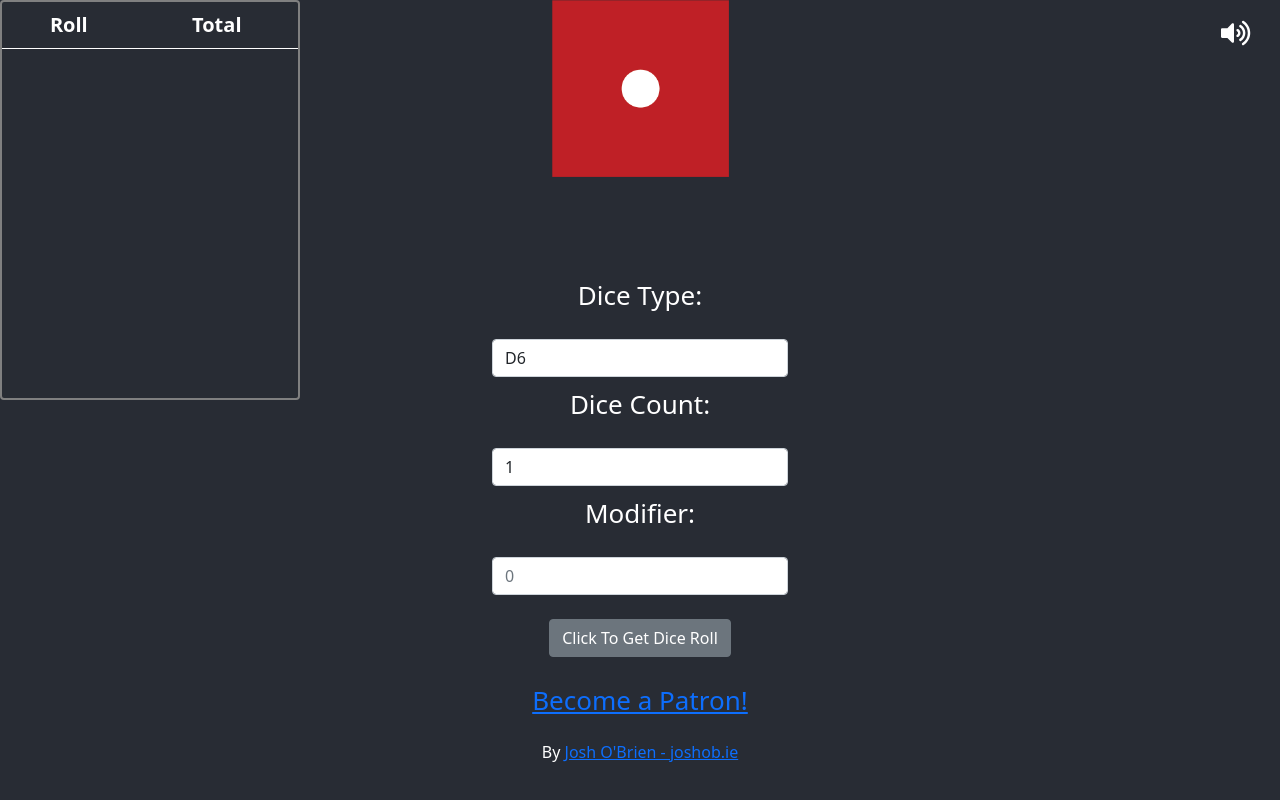
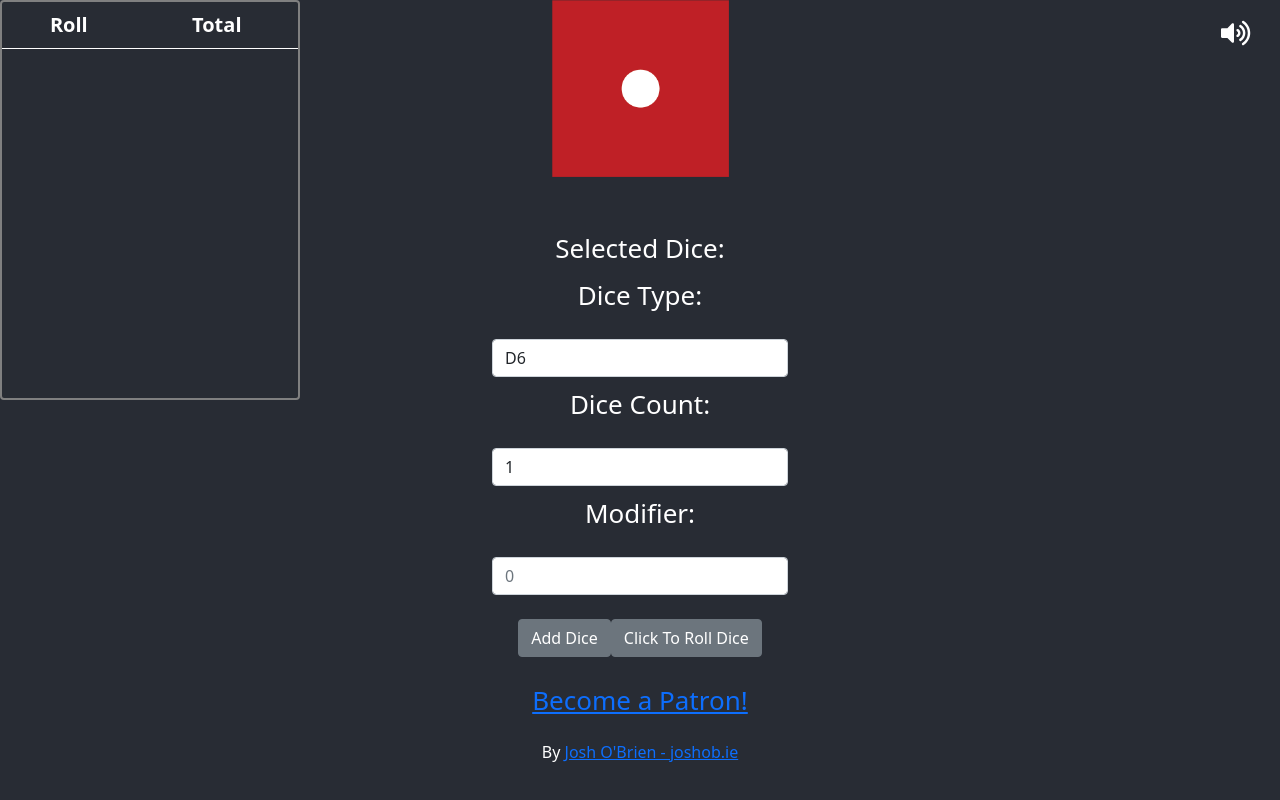
Before and after one commit to jobrien874/DiceGame, a React (Create React App) app: page / in a window 1280 px wide. Built offline with nearby package versions, Linux system fonts and the light colour scheme.

Commit message:
Edits for Adding Dice of Specific Type

```diff
--- a/src/App.css
+++ b/src/App.css
@@ -39,6 +39,10 @@
   width: 300px;
   height: 400px;
   overflow-x: scroll;
+}
+
+.ButtonContainer {
+  display: flex;
 }
 
 .DiceImage {
--- /dev/null
+++ b/src/components/buttons/Buttons.jsx
@@ -0,0 +1,32 @@
+import React from "react";
+
+const Buttons = ({ selectedDice, getDiceRoll, refreshDice, addDice }) => {
+  if (selectedDice.length === 0) {
+    return (
+      <div class="ButtonContainer">
+        <button className="btn btn-secondary mt-4" onClick={addDice}>
+          Add Dice
+        </button>
+        <button className="btn btn-secondary mt-4" onClick={getDiceRoll}>
+          Click To Roll Dice
+        </button>
+      </div>
+    );
+  } else {
+    return (
+      <div class="ButtonContainer">
+        <button className="btn btn-secondary mt-4" onClick={refreshDice}>
+          Refresh Dice
+        </button>
+        <button className="btn btn-secondary mt-4" onClick={addDice}>
+          Add Dice
+        </button>
+        <button className="btn btn-secondary mt-4" onClick={getDiceRoll}>
+          Click To Roll Selected Dice
+        </button>
+      </div>
+    );
+  }
+};
+
+export default Buttons;
--- a/src/components/dice/DiceContainer.jsx
+++ b/src/components/dice/DiceContainer.jsx
@@ -3,10 +3,22 @@ import Dice from '../dice/Dice'
 // all data via props no helper methods and such so this should be a stateless functional component - function that returns a react element - need props as a parametter
 
 //stateless functional component pass count of dice and number on dice
-const DiceContainer = ({ diceCount, diceNumber, total }) => {
+const DiceContainer = ({ diceCount, diceNumber, total, selectedDice }) => {
 
   var rows = [];
   let src = false;
+  if(selectedDice.length > 0) {
+    for (var i = 0; i < selectedDice.length; i++) {
+      try{
+        require(`../../../public/${diceNumber[i]}.png`)
+        src = `/${diceNumber[i]}.png`
+        }
+        catch(err){
+            src = false;
+        }
+        rows.push(<Dice key={i} total={total} diceNumber={diceNumber[i]} diceImage={src} />);
+    }
+  } else {
   for (var i = 0; i < diceCount; i++) {
     try{
       require(`../../../public/${diceNumber[i]}.png`)
@@ -17,6 +29,7 @@ const DiceContainer = ({ diceCount, diceNumber, total }) => {
       }
       rows.push(<Dice key={i} total={total} diceNumber={diceNumber[i]} diceImage={src} />);
   }
+}
   return (
     <div className="container-fluid DiceBoard">
       {rows}
--- a/src/components/game/Game.jsx
+++ b/src/components/game/Game.jsx
@@ -2,6 +2,7 @@ import React, { Component } from "react";
 import DiceContainer from "../dice/DiceContainer";
 import DiceResults from "../dice/DiceResults";
 import MuteButton from "../audio/MuteButton";
+import Buttons from "../buttons/Buttons"
 // import PropTypes from 'prop-types';
 
 // Class Component
@@ -12,6 +13,7 @@ class Game extends Component {
     diceNumbers: [1],
     total: 1,
     diceModifier: 0,
+    selectedDice: [],
     logPastResults: [],
     mute: false,
     maxDiceAmount: [
@@ -65,6 +67,20 @@ class Game extends Component {
   };
 
   setDiceNumbers = (diceCount) => {
+    if(diceCount.constructor === Array){
+      let diceNumbers = [];
+      let total = 0;
+      let logPastResults = this.state.logPastResults
+      let diceModifier = parseInt(this.state.diceModifier);
+      for (let i = 0; i < diceCount.length; i++) {
+        let counter = Math.floor(Math.random() * diceCount[i]) + 1 + diceModifier;
+        total += counter;
+        diceNumbers.push(counter);
+      }
+
+      logPastResults.push(total)
+      this.setState({ diceNumbers, total, logPastResults });
+    }else {
       let diceNumbers = [];
       let total = 0;
       let logPastResults = this.state.logPastResults
@@ -78,6 +94,7 @@ class Game extends Component {
 
       logPastResults.push(total)
       this.setState({ diceNumbers, total, logPastResults });
+    }
   };
 
   setDiceModifier = (e) => {
@@ -87,7 +104,12 @@ class Game extends Component {
 
   getDiceRoll = () => {
     this.startAudio();
+    let selectedDice = this.state.selectedDice
+    if(selectedDice.length > 0) {
+    this.setDiceNumbers(this.state.selectedDice);
+    } else {
       this.setDiceNumbers(this.state.diceCount);
+    }
   };
 
   getDiceNumber = (e) => {
@@ -138,6 +160,24 @@ class Game extends Component {
     this.setState({ diceTypeSelected: diceType });
   };
 
+  addDice = () => {
+    let selectedDice = this.state.selectedDice;
+    let diceNumbers = this.state.diceNumbers;
+    let diceCount= this.state.diceCount
+    let diceType = this.state.diceTypeSelected;
+
+    for(let i = 0; i < diceCount; i++) {
+      selectedDice.push(diceType)
+      diceNumbers.push(1)
+    }
+    this.setState({selectedDice})
+  }
+
+  refreshDice = () => {
+    let selectedDice = [];
+    this.setState({selectedDice})
+  };
+
   render() {
     const {
       diceCount,
@@ -147,14 +187,23 @@ class Game extends Component {
       logPastResults,
       total,
       diceType,
+      selectedDice,
     } = this.state;
 
     return (
       <React.Fragment>
         <DiceResults logPastResults={logPastResults}/>
-        <DiceContainer total={total} diceCount={diceCount} diceNumber={diceNumbers} />
+        <DiceContainer total={total} diceCount={diceCount} selectedDice={selectedDice} diceNumber={diceNumbers} />
         <MuteButton mute={mute} setMute={this.setMute} />
         <div className="container-fluid w-25  DiceForm">
+        <div className="form-group mt-2 DiceFormInput">
+              <label htmlFor="selectedDice">Selected Dice:</label>
+              <div id="selectedDice">
+                {selectedDice.map((dice) => (
+                  <span>D{dice}</span>
+                ))}
+              </div>
+            </div>
             <div className="form-group mt-2 DiceFormInput">
               <label htmlFor="diceCount">Dice Type:</label>
               <select
@@ -208,9 +257,7 @@ class Game extends Component {
             </select>
           </div> */}
         </div>
-        <button className="btn btn-secondary mt-4" onClick={this.getDiceRoll}>
-          Click To Get Dice Roll
-        </button>
+        <Buttons selectedDice={selectedDice} getDiceRoll={this.getDiceRoll} refreshDice={this.refreshDice} addDice={this.addDice}/>
       </React.Fragment>
     );
   }
```
Also changed, not shown: 1 other file (tests, documents, lock files or other folders). Lines whose indentation alone changed are shown as unchanged.
